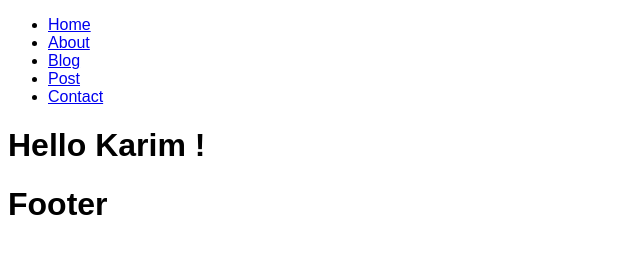
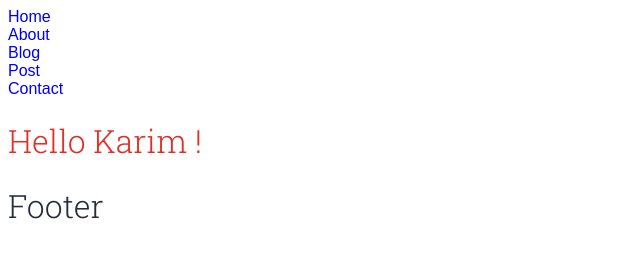
Before and after one commit to KarimMoustamid/Gatsby.js-Tutorial-and-Projects, a Gatsby site in the folder Tutorial/: page / in a window 1280 px wide. Shown: the whole page, without its empty margins (0-640 px from the left). Built offline with nearby package versions, Linux system fonts and the light colour scheme; Gatsby itself is replaced by a stand-in of ours; a web font is replaced by a local one.

Commit message:
Css Modules

```diff
--- /dev/null
+++ b/Tutorial/exemples/home.module.css
@@ -0,0 +1,3 @@
+.header {
+ color: #e22f26;
+}
--- a/Tutorial/src/components/layout.css
+++ b/Tutorial/src/components/layout.css
@@ -1,3 +1,168 @@
+/*------------------------------------------------------------------
+>>> TABLE OF CONTENTS:
+----------------------------------------------------------------
+#0.1	Theme Reset Style
+#0.2	Global Elements
+#0.3	header
+#0.4	hero-slider
+#0.5	footer
+#0.6	about-section
+#0.7	feature-section
+#0.8	service-section
+#0.9	case-studies-section
+#1.0	testimonials-section
+#1.1	cta-section
+#1.2	team-section
+#1.3	contact-section
+#1.4	blog-section
+
+
+--------------------------------------------------------------
+	#home-style-2
+--------------------------------------------------------------
+#2.1	about-section-s2
+#2.2	service-section-s2
+#2.3	case-studies-section-s2
+#2.4	fun-fact-section
+#2.5	testimonials-section-s2
+#2.6	cta-section-s2
+#2.7	contact-section-s2
+#2.8	partners-section
+
+
+--------------------------------------------------------------
+	#home-style-3
+--------------------------------------------------------------
+#3.1	about-section-s3
+#3.2	award-section
+#3.3	testimonials-section-s3
+#3.4	testimonials-section-s3
+#3.5	contact-section-s3
+#3.6	blog-section-s2
+
+
+--------------------------------------------------------------
+	#about page
+--------------------------------------------------------------
+#4.1	history-section
+
+
+--------------------------------------------------------------
+	#team single page
+--------------------------------------------------------------
+#5.1	team-sigle-section
+
+
+--------------------------------------------------------------
+	#project single page
+--------------------------------------------------------------
+#6.1	project-single-section
+
+
+--------------------------------------------------------------
+	#service single page
+--------------------------------------------------------------
+#7.1	service-single-section
+
+
+--------------------------------------------------------------
+	#contact page
+--------------------------------------------------------------
+#8.1	contact-pg-section
+
+
+--------------------------------------------------------------
+	#blog page
+--------------------------------------------------------------
+#9.1	blog-pg-section
+
+
+--------------------------------------------------------------
+	#blog single page
+--------------------------------------------------------------
+#10.1	blog-single-section
+
+
+--------------------------------------------------------------
+	#shop page
+--------------------------------------------------------------
+#11.1  shop-pg-section
+
+
+--------------------------------------------------------------
+	#shop single page
+--------------------------------------------------------------
+#12.1	shop-single-section
+
+
+--------------------------------------------------------------
+  #404 page
+--------------------------------------------------------------
+#13.1  error-404-section
+
+
+----------------------------------------------------------------*/
+/*---------------------------
+	Fonts
+----------------------------*/
+@import url("https://fonts.googleapis.com/css?family=Muli:400,600,700|Roboto+Slab:300,400,500&display=swap");
+/*--------------------------------------------------------------
+#0.1    Theme Reset Style
+--------------------------------------------------------------*/
+html {
+    font-size: 16px;
+}
+
 body {
-    font-family: sans-serif;
+    font-family: "Muli", sans-serif;
+    background-color: #fff;
+    font-size: 1rem;
+    color: #687693;
+    -webkit-font-smoothing: antialiased;
+    overflow-x: hidden;
 }
+
+@media (max-width: 767px) {
+    body {
+        font-size: 14px;
+    }
+}
+
+p {
+    color: #687693;
+    line-height: 1.7em;
+}
+
+h1,
+h2,
+h3,
+h4,
+h5,
+h6 {
+    font-family: "Roboto Slab", serif;
+    font-weight: 300;
+    color: #262b3e;
+}
+
+ul {
+    list-style-type: none;
+    padding-left: 0;
+    margin: 0;
+}
+
+a {
+    text-decoration: none;
+    -webkit-transition: all 0.2s;
+    -moz-transition: all 0.2s;
+    -o-transition: all 0.2s;
+    -ms-transition: all 0.2s;
+    transition: all 0.2s;
+}
+
+a:hover {
+    text-decoration: none;
+}
+
+img {
+    max-width: 100%;
+}
--- a/Tutorial/src/pages/index.js
+++ b/Tutorial/src/pages/index.js
@@ -1,8 +1,8 @@
 import * as React from "react"
 import Layout from "../components/Layout";
-
+import {header} from '../../exemples/home.module.css'
 export default function Home() {
     return <Layout>
-        <h1>Hello Karim !</h1>
+        <h1 className={header}>Hello Karim !</h1>
     </Layout>
 }
```
